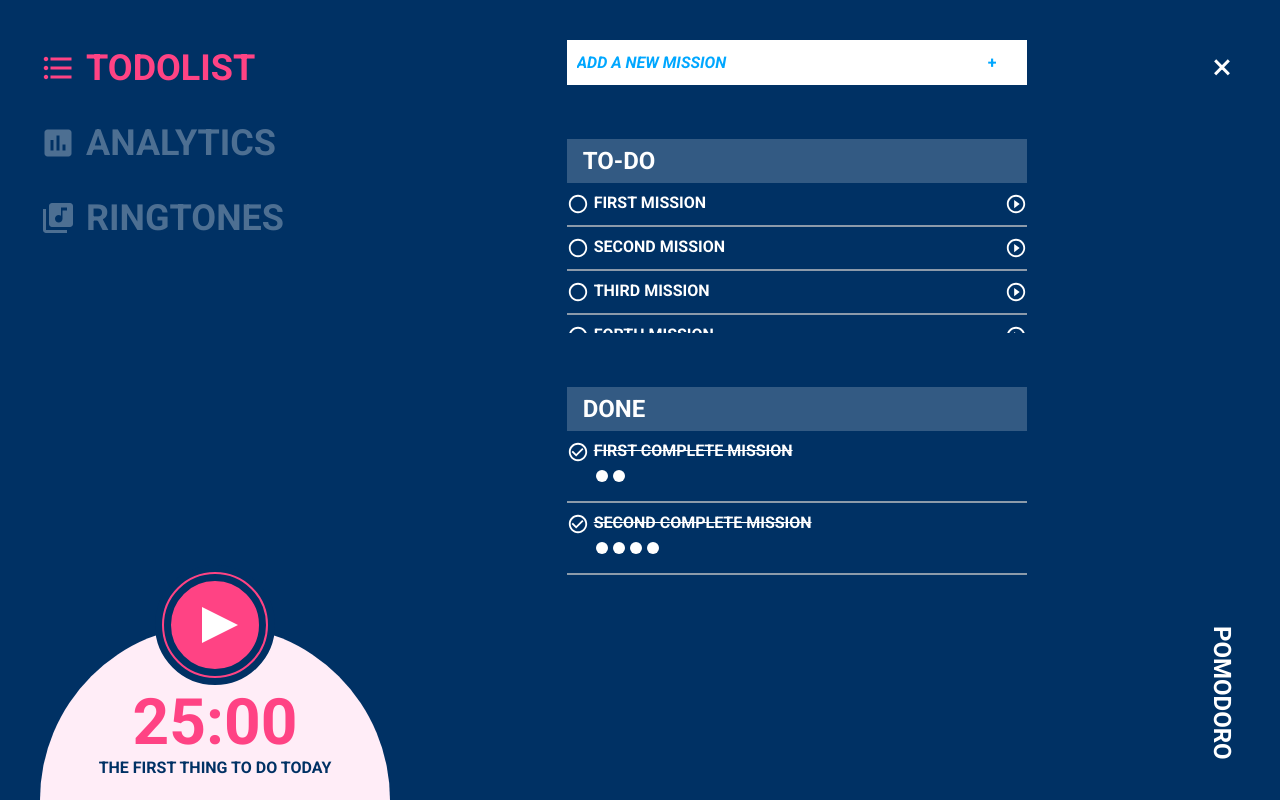
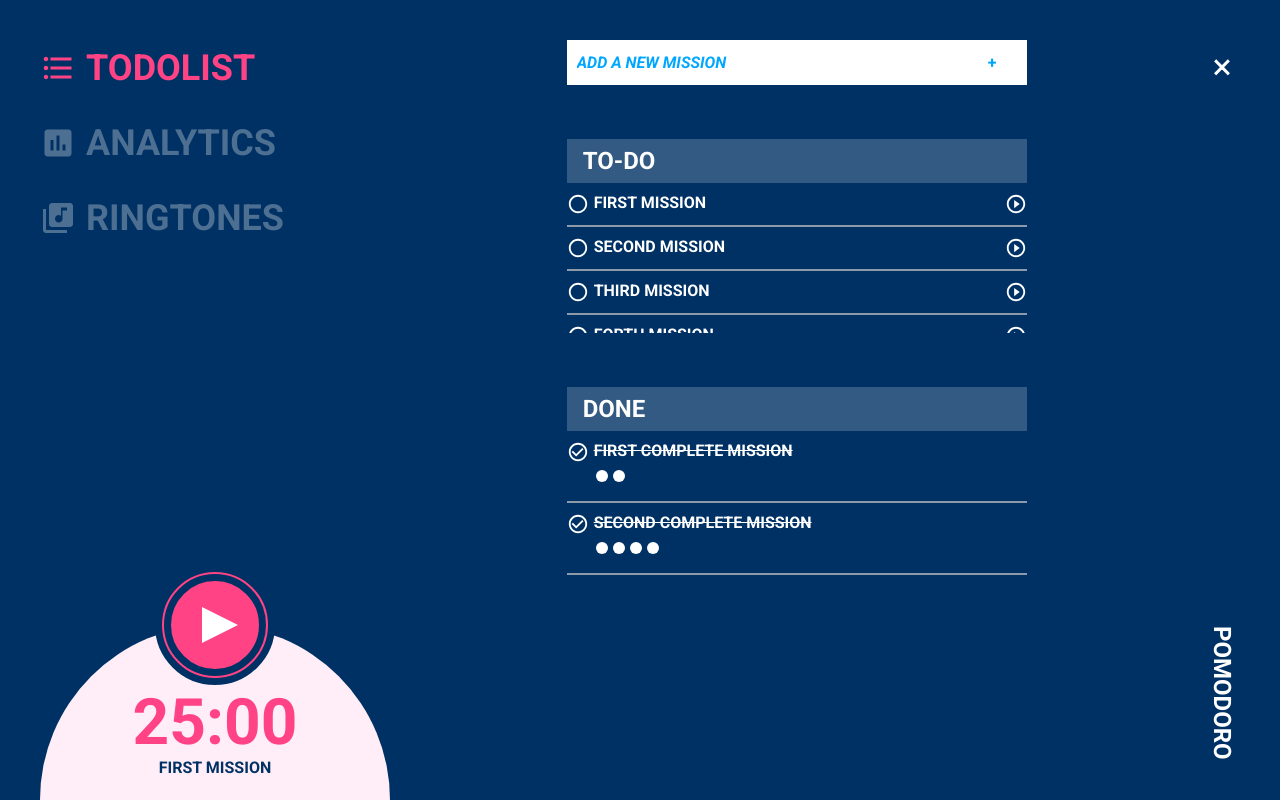
Before and after one commit to lax19970612/f2e2nd_week1, a Vue app: page / in a window 1280 px wide. Both pictures are taken after a click on the element 1066 px from the left and 67 px from the top of the page. Built offline with nearby package versions, Linux system fonts and the light colour scheme; the HTML template or start-up script is replaced by a standard one.

Commit message:
Feat(PlayingPanel): interfacing with App

```diff
--- a/src/App.vue
+++ b/src/App.vue
@@ -15,9 +15,11 @@
   <advanced-feature-layout
     :advancedMode="advancedMode"
     :missionList="missionList"
+    :timerStart="timerStart"
     :ringtonesSetting="ringtonesSetting"
     @addMissionEmit="addMissionEmitHandler"
     @executeMissionEmit="executeMissionEmitHandler"
+    @toggleTimerEmit="toggleTimerEmitHandler"
     @changeModeEmit="changeModeEmitHandler"
     @ringtoneSettingChangeEmit="ringtoneSettingChangeEmitHandler"
   />
--- a/src/components/AdvancedFeature/PlayingPanel.vue
+++ b/src/components/AdvancedFeature/PlayingPanel.vue
@@ -1,18 +1,61 @@
 <template>
   <div class="playing-panel">
     <div class="timer-controller-wrapper relative">
-      <div class="timer-controller-outer">
+      <div class="timer-controller-outer" @click="toggleTimer">
         <div class="timer-controller-inner">
-          <div class="button-start" />
+          <div :class="[timerStart ? 'button-pause': 'button-start']" />
         </div>
       </div>
     </div>
     <div class="timer-content-wrapper relative">
-      <div class="timer-content-remain-time">25:00</div>
-      <div class="timer-content-mission">THE FIRST THING TO DO TODAY</div>
+      <div class="timer-content-remain-time">{{ remainTime }}</div>
+      <div class="timer-content-mission">{{ mission.name }}</div>
     </div>
   </div>
 </template>
+
+<script lang="ts">
+import { computed, defineComponent, PropType } from 'vue'
+import Mission from "@/interfaces/Mission"
+
+export default defineComponent({
+  name: "PlayingPanel",
+  props: {
+    timerStart: {
+      type: Boolean,
+      default: false,
+    },
+    mission: {
+      type: Object as PropType<Mission>,
+      default: () => {
+        return {};
+      },
+    },
+  },
+
+  setup(props, {emit}) {
+    // @computed
+    const remainTime = computed(() => {
+      const time =
+        props.mission.unitTime -
+        (props.mission.executeTime % props.mission.unitTime);
+      return `${Math.floor(time / 60)
+        .toString()
+        .padStart(2, "0")}:${(time % 60).toString().padStart(2, "0")}`;
+    });
+
+    function toggleTimer() {
+      emit("toggleTimerEmit");
+    }
+
+    return {
+      remainTime,
+      toggleTimer
+    }
+  },
+})
+</script>
+
 
 <style lang="scss" scoped>
 $button_size: 36px;
--- a/src/layouts/AdvancedFeatureLayout.vue
+++ b/src/layouts/AdvancedFeatureLayout.vue
@@ -6,7 +6,12 @@
         :currentPage="currentPage"
         @menuItemClickEmit="menuItemClickEmitHandler"
       />
-      <playing-panel v-if="advancedMode" />
+      <playing-panel
+        v-if="advancedMode"
+        :timerStart="timerStart"
+        :mission="missionList[0]"
+        @toggleTimerEmit="toggleTimerEmitHandler"
+      />
     </div>
     <div class="table__cell__6 menu-wrapper">
       <to-do-list
@@ -56,6 +61,10 @@ export default defineComponent({
       type: Array as PropType<Mission[]>,
       default: () => [],
     },
+    timerStart: {
+      type: Boolean,
+      default: false
+    },
     ringtonesSetting: {
       type: Object as PropType<{
         work: string | null;
@@ -97,6 +106,10 @@ export default defineComponent({
       emit("ringtoneSettingChangeEmit", payload);
     }
 
+    function toggleTimerEmitHandler() {
+      emit("toggleTimerEmit");
+    }
+
     // @methods
     function openAdvancedPage() {
       const rootDom = root.value;
@@ -124,6 +137,7 @@ export default defineComponent({
       executeMissionEmitHandler,
       menuItemClickEmitHandler,
       ringtoneSettingChangeEmitHandler,
+      toggleTimerEmitHandler,
       closeAdvancedPage,
     };
   },
```
